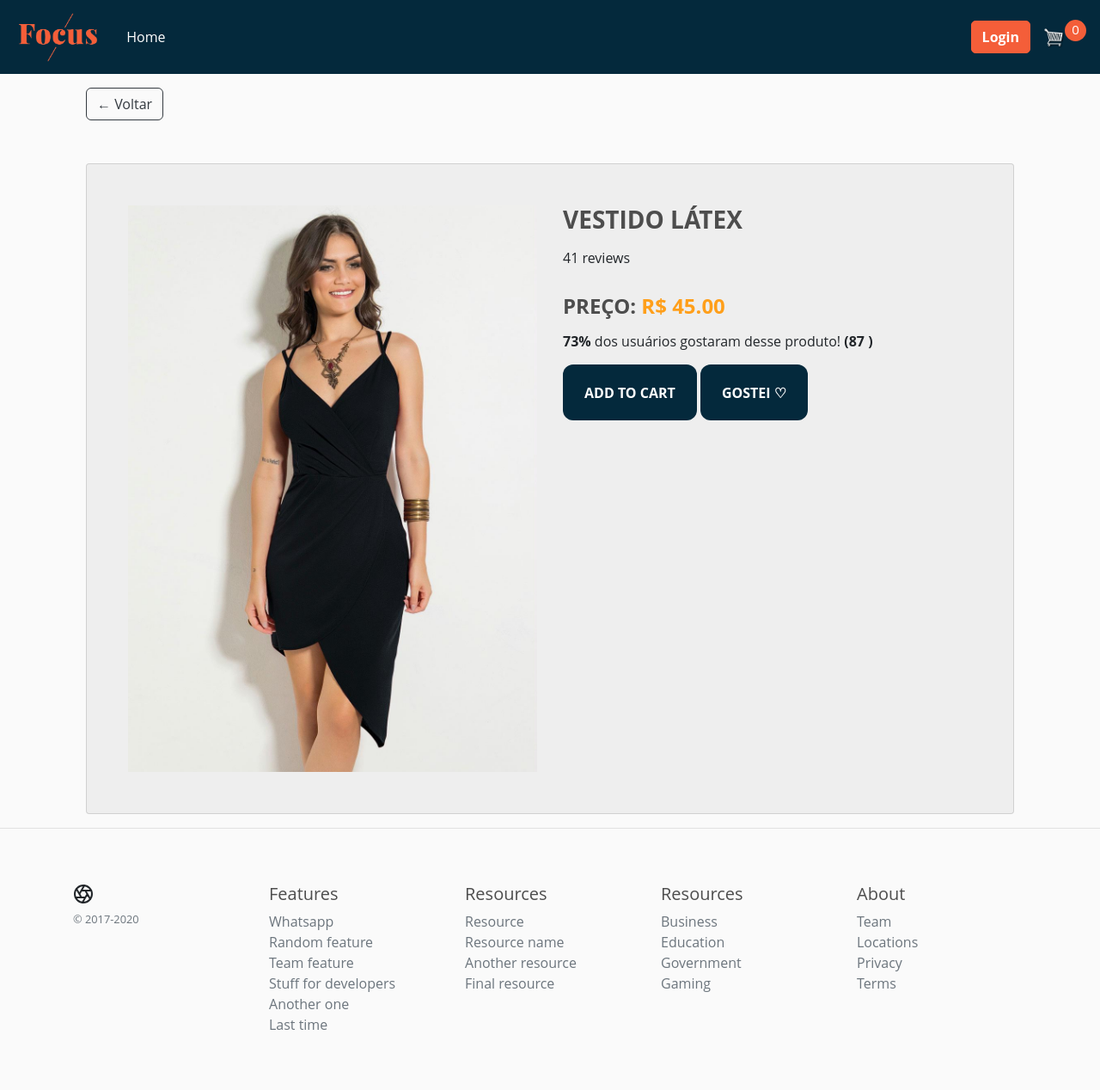
After one commit to imklesley/ecommerce, a Django app: page /product_details/1 in a window 1280 px wide. The commit adds this page. Shown: the whole page at 86% size. Run offline with Django 3.2, Linux system fonts and the light colour scheme; data comes from the database, SQL or seed files in the repository; both versions use the stored data as it was after the commit; some libraries are stand-ins or nearby versions.

Commit message:
View e template de exibição do produto finalizados

```diff
--- /dev/null
+++ b/store/templates/store/product_details.html
@@ -0,0 +1,212 @@
+{% extends 'base.html' %}
+{% load static %}
+
+{% block title %}
+    {{ product.name }}
+{% endblock %}
+
+{% block content %}
+    <style>
+
+    /*****************globals*************/
+body {
+  font-family: 'open sans';
+  overflow-x: hidden; }
+
+img {
+  max-width: 100%; }
+
+.preview {
+  display: -webkit-box;
+  display: -webkit-flex;
+  display: -ms-flexbox;
+  display: flex;
+  -webkit-box-orient: vertical;
+  -webkit-box-direction: normal;
+  -webkit-flex-direction: column;
+      -ms-flex-direction: column;
+          flex-direction: column; }
+  @media screen and (max-width: 996px) {
+    .preview {
+      margin-bottom: 20px; } }
+
+.preview-pic {
+  -webkit-box-flex: 1;
+  -webkit-flex-grow: 1;
+      -ms-flex-positive: 1;
+          flex-grow: 1; }
+
+.preview-thumbnail.nav-tabs {
+  border: none;
+  margin-top: 15px; }
+  .preview-thumbnail.nav-tabs li {
+    width: 18%;
+    margin-right: 2.5%; }
+    .preview-thumbnail.nav-tabs li img {
+      max-width: 100%;
+      display: block; }
+    .preview-thumbnail.nav-tabs li a {
+      padding: 0;
+      margin: 0; }
+    .preview-thumbnail.nav-tabs li:last-of-type {
+      margin-right: 0; }
+
+.tab-content {
+  overflow: hidden; }
+  .tab-content img {
+    width: 100%;
+    -webkit-animation-name: opacity;
+            animation-name: opacity;
+    -webkit-animation-duration: .3s;
+            animation-duration: .3s; }
+
+.card {
+  margin-top: 50px;
+  background: #eee;
+  padding: 3em;
+  line-height: 1.5em; }
+
+@media screen and (min-width: 997px) {
+  .wrapper {
+    display: -webkit-box;
+    display: -webkit-flex;
+    display: -ms-flexbox;
+    display: flex; } }
+
+.details {
+  display: -webkit-box;
+  display: -webkit-flex;
+  display: -ms-flexbox;
+  display: flex;
+  -webkit-box-orient: vertical;
+  -webkit-box-direction: normal;
+  -webkit-flex-direction: column;
+      -ms-flex-direction: column;
+          flex-direction: column; }
+
+
+
+.product-title, .price, .sizes, .colors {
+  text-transform: UPPERCASE;
+  font-weight: bold; }
+
+.checked, .price span {
+  color: #ff9f1a; }
+
+.product-title, .rating, .product-description, .price, .vote, .sizes {
+  margin-bottom: 15px; }
+
+.product-title {
+  margin-top: 0; }
+
+.size {
+  margin-right: 10px; }
+  .size:first-of-type {
+    margin-left: 40px; }
+
+.color {
+  display: inline-block;
+  vertical-align: middle;
+  margin-right: 10px;
+  height: 2em;
+  width: 2em;
+  border-radius: 2px; }
+  .color:first-of-type {
+    margin-left: 20px; }
+
+.add-to-cart, .like {
+  background: #04293C;
+  padding: 1.2em 1.5em;
+  border-radius: 12px;
+  text-transform: UPPERCASE;
+  font-weight: bold;
+  color: #fff;
+  -webkit-transition: background .3s ease;
+          transition: background .3s ease; }
+  .add-to-cart:hover, .like:hover {
+    background: #F45E39;
+    color: #04293C; }
+
+.not-available {
+  text-align: center;
+  line-height: 2em; }
+  .not-available:before {
+    font-family: fontawesome;
+    content: "\f00d";
+    color: #fff; }
+
+.orange {
+  background: #ff9f1a; }
+
+.green {
+  background: #85ad00; }
+
+.blue {
+  background: #0076ad; }
+
+.tooltip-inner {
+  padding: 1.3em; }
+
+@-webkit-keyframes opacity {
+  0% {
+    opacity: 0;
+    -webkit-transform: scale(3);
+            transform: scale(3); }
+  100% {
+    opacity: 1;
+    -webkit-transform: scale(1);
+            transform: scale(1); } }
+
+@keyframes opacity {
+  0% {
+    opacity: 0;
+    -webkit-transform: scale(3);
+            transform: scale(3); }
+  100% {
+    opacity: 1;
+    -webkit-transform: scale(1);
+            transform: scale(1); } }
+
+/*# sourceMappingURL=style.css.map */
+    </style>
+
+    <div class="container">
+        <a class="btn btn-outline-dark" style="border-radius: 6px" href="{% url 'store' %}">&#8592 Voltar</a>
+		<div class="card">
+			<div class="container-fliud">
+				<div class="wrapper row">
+					<div class="preview col-md-6">
+
+						<div class="preview-pic tab-content">
+						  <div class="tab-pane active" id="pic-1"><img src="{{ product.image_url }}" /></div>
+						</div>
+
+
+					</div>
+					<div class="details col-md-6">
+						<h3 class="product-title">{{ product.name }}</h3>
+						<div class="rating">
+							<div class="stars">
+								<span class="fa fa-star checked"></span>
+								<span class="fa fa-star checked"></span>
+								<span class="fa fa-star checked"></span>
+								<span class="fa fa-star"></span>
+								<span class="fa fa-star"></span>
+							</div>
+							<span class="review-no">41 reviews</span>
+						</div>
+						<p class="product-description">{{ product.description }}</p>
+						<h4 class="price">Preço: <span>R$ {{ product.price }}</span></h4>
+						<p class="vote"><strong>73%</strong> dos usuários gostaram desse produto! <strong>(87 <votos></votos>)</strong></p>
+						<div class="action">
+							<button class="add-to-cart btn btn-default  add-btn update-cart" data-product="{{ product.id }}"
+                            data-action="add"type="button">add to cart</button>
+							<button class="like btn btn-default" type="button"><span class="fa fa-heart">Gostei &#9825;</span></button>
+						</div>
+					</div>
+				</div>
+			</div>
+		</div>
+	</div>
+
+{% endblock %}
--- a/store/urls.py
+++ b/store/urls.py
@@ -5,8 +5,9 @@ from .views import *
 
 urlpatterns = [
     path('', StoreView.as_view(), name='store'),
-    path('cart/', cart, name='cart'),
-    path('checkout/', checkout, name='checkout'),
+    path('product_details/<str:pk>', ProductDetailsView.as_view(), name='product_details'),
+    path('cart/', CartView.as_view(), name='cart'),
+    path('checkout/', CheckoutView.as_view(), name='checkout'),
     path('update_item/', update_item, name='update_item'),
     path('process_order/', process_order, name='process_order'),
     path('logout/', log_out, name='logout'),
--- a/store/views.py
+++ b/store/views.py
@@ -1,4 +1,4 @@
-from django.shortcuts import render, redirect
+from django.shortcuts import render, redirect, get_object_or_404
 from .models import *
 from django.http import HttpResponse, JsonResponse
 from django.contrib.auth import logout
@@ -8,8 +8,7 @@ import json
 from datetime import datetime
 
 # class-based view
-from django.views import View
-from django.views.generic import ListView
+from django.views.generic import ListView,DetailView
 
 
 def log_out(request):
@@ -27,54 +26,125 @@ class StoreView(ListView):
 
 
     #Para realizar paginação basta fazer isso.COISA MAIS LINDA QUE JÁ Ví kkk
-    paginate_by = 2
+    paginate_by = 8
 
 
     def get_context_data(self, **kwargs):
         context = super(StoreView, self).get_context_data(**kwargs)
         data = cartData(self.request)
         order = data['order']
-        print(order)
+        # print(order)
         context['order'] = order
         return context
 
 
-def store(request):
-    context = {}
-
-    data = cartData(request)
-
-    products = Product.objects.all()
-
-    order = data['order']
-
-    context['products'] = products
-
-    context['order'] = order
-
-    return render(request=request, template_name='store/store.html', context=context)
 
 
-def cart(request):
-    context = {}
+class ProductDetailsView(DetailView):
+    model = Product
+    context_object_name = 'product'
+    template_name = 'store/product_details.html'
+    queryset = Product.objects.all()
 
-    data = cartData(request)
-
-    context['order'] = data['order']
-    context['items'] = data['items']
-    context['quantity_items'] = data['quantity_items']
-    return render(request=request, template_name='store/cart.html', context=context)
+    def get_queryset(self):
+        return self.queryset.filter(pk=self.kwargs.get('pk'))
 
 
-def checkout(request):
-    context = {}
-    data = cartData(request)
-    if data['quantity_items'] == 0:
-        return HttpResponse("You are not authorized to access this page!")
 
-    context['order'] = data['order']
-    context['items'] = data['items']
-    return render(request=request, template_name='store/checkout.html', context=context)
+
+
+
+
+    def get_context_data(self, **kwargs):
+        context = super(ProductDetailsView, self).get_context_data(**kwargs)
+        data = cartData(self.request)
+        order = data['order']
+        context['order'] = order
+        return context
+
+
+
+
+
+
+
+class CartView(ListView):
+    # Dados que seão exibidos
+    model = Product
+    # nome desse model chamado no html, caso não coloque será object_list
+    context_object_name = 'products'
+    # É preciso sobrescrever o template
+    template_name = 'store/cart.html'
+
+
+    def get_context_data(self, **kwargs):
+        context = super(CartView, self).get_context_data(**kwargs)
+        data = cartData(self.request)
+        order = data['order']
+        # print(order)
+        context['order'] = order
+        context['quantity_items'] = data['quantity_items']
+        context['items'] = data['items']
+        return context
+
+
+
+class CheckoutView(ListView):
+    # Dados que seão exibidos
+    model = Product
+    # nome desse model chamado no html, caso não coloque será object_list
+    context_object_name = 'products'
+    # É preciso sobrescrever o template
+    template_name = 'store/checkout.html'
+
+    def get_context_data(self, **kwargs):
+        context = super(CheckoutView, self).get_context_data(**kwargs)
+        data = cartData(self.request)
+        order = data['order']
+        # print(order)
+        context['order'] = order
+        context['quantity_items'] = data['quantity_items']
+        context['items'] = data['items']
+        return context
+
+#
+# def store(request):
+#     context = {}
+#
+#     data = cartData(request)
+#
+#     products = Product.objects.all()
+#
+#     order = data['order']
+#
+#     context['products'] = products
+#
+#     context['order'] = order
+#
+#     return render(request=request, template_name='store/store.html', context=context)
+#
+#
+# def cart(request):
+#     context = {}
+#
+#     data = cartData(request)
+#
+#     context['order'] = data['order']
+#     context['items'] = data['items']
+#     context['quantity_items'] = data['quantity_items']
+#     return render(request=request, template_name='store/cart.html', context=context)
+#
+#
+# def checkout(request):
+#     context = {}
+#     data = cartData(request)
+#     if data['quantity_items'] == 0:
+#         return HttpResponse("You are not authorized to access this page!")
+#
+#     context['order'] = data['order']
+#     context['items'] = data['items']
+#     return render(request=request, template_name='store/checkout.html', context=context)
+
 
 
 def update_item(request):
```
Also changed, not shown: store/templates/store/store.html (+4 -18 lines), db.sqlite3.
